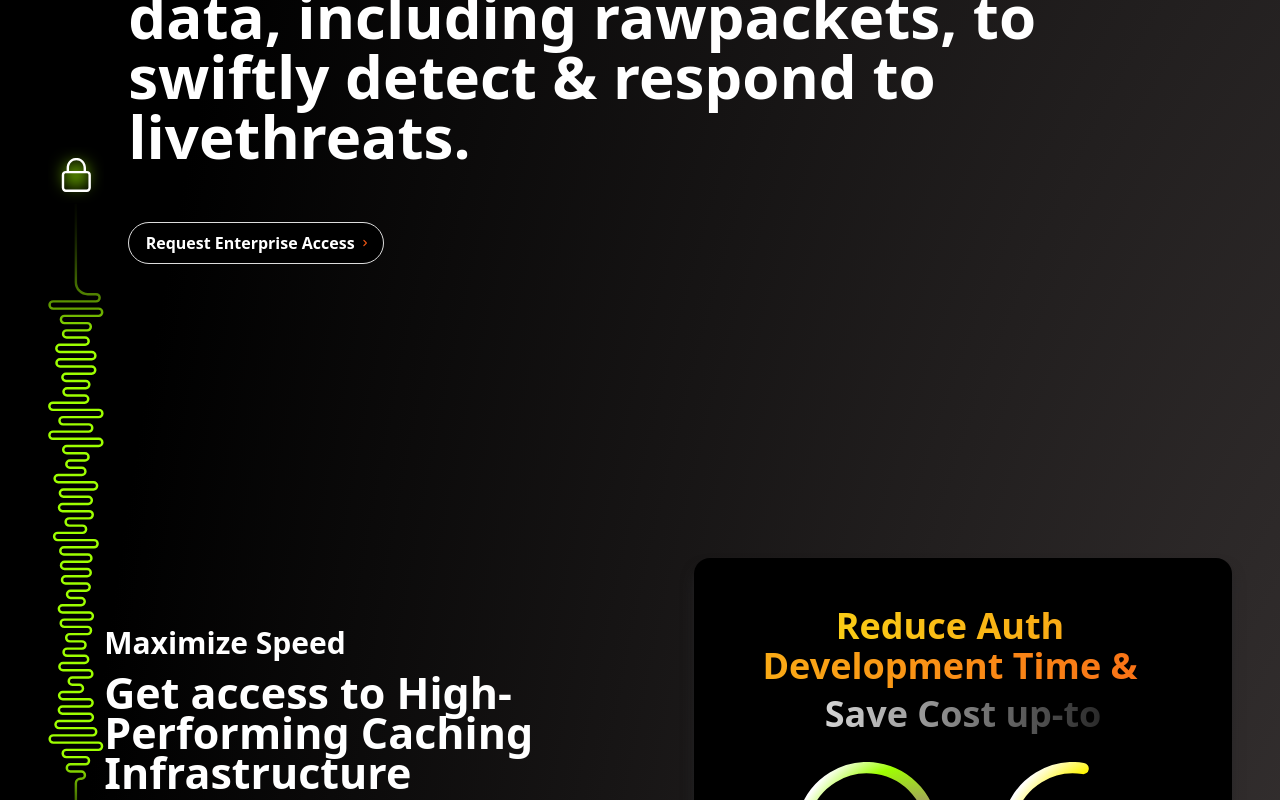
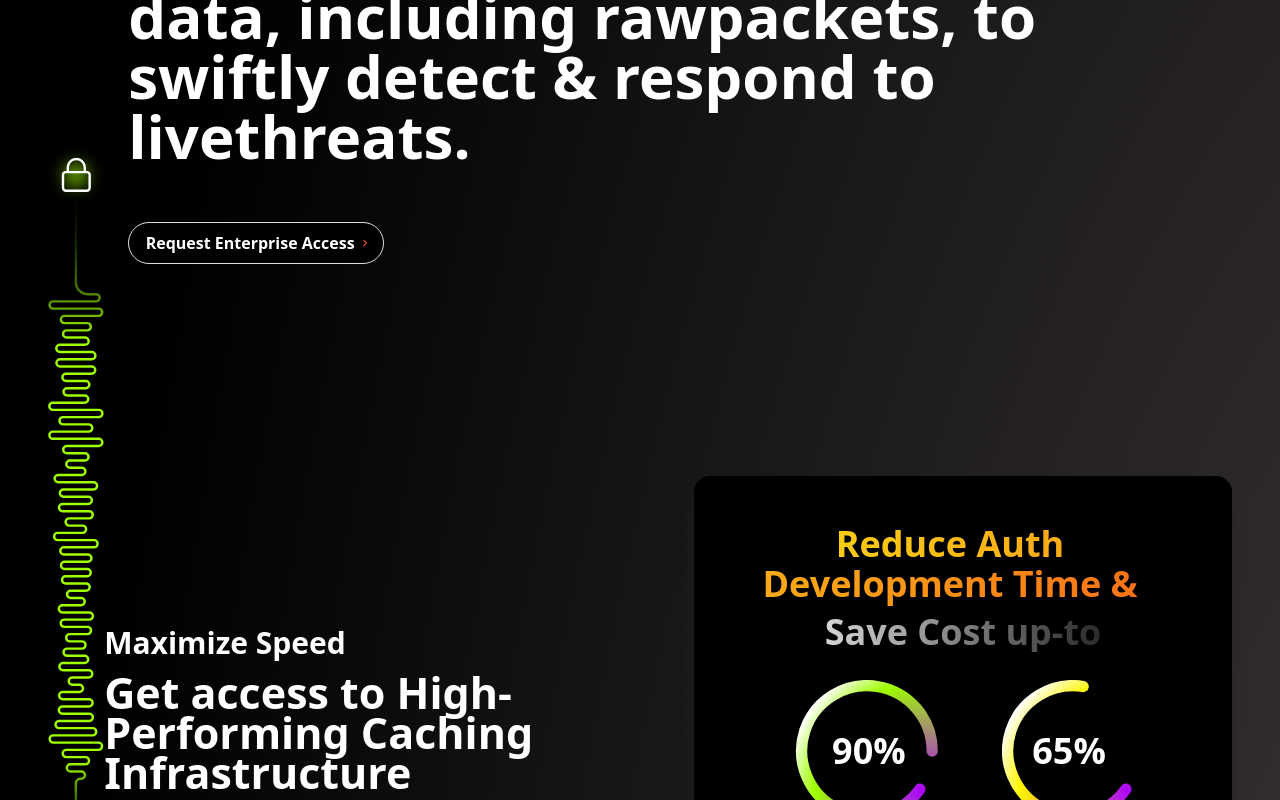
Before and after one commit to One-Click-Auth/Landing-Next-TrustAuthx, a Next.js app: page /timeline in a window 1280 px wide. Shown: the part 3860-4660 px from the top of the page. Built offline with nearby package versions, Linux system fonts and the light colour scheme.

Commit message:
fixed spacing between texts

```diff
--- a/src/pages/timeline.tsx
+++ b/src/pages/timeline.tsx
@@ -208,8 +208,8 @@ function Timeline() {
 
           {/* placing next to each other */}
 
-          <div className=" flex  flex-1 flex-col items-center justify-between xl:flex-row 2xl:ml-10 ">
-            <div className="mt-[325px] flex flex-col justify-between gap-[550px] 2xl:gap-0">
+          <div className=" flex  flex-1 flex-col  justify-between xl:flex-row 2xl:ml-10 ">
+            <div className="mt-[325px] flex flex-col  gap-[550px] ">
               <Information
                 whiteText
                 preHeader="Maximize Speed"
```
